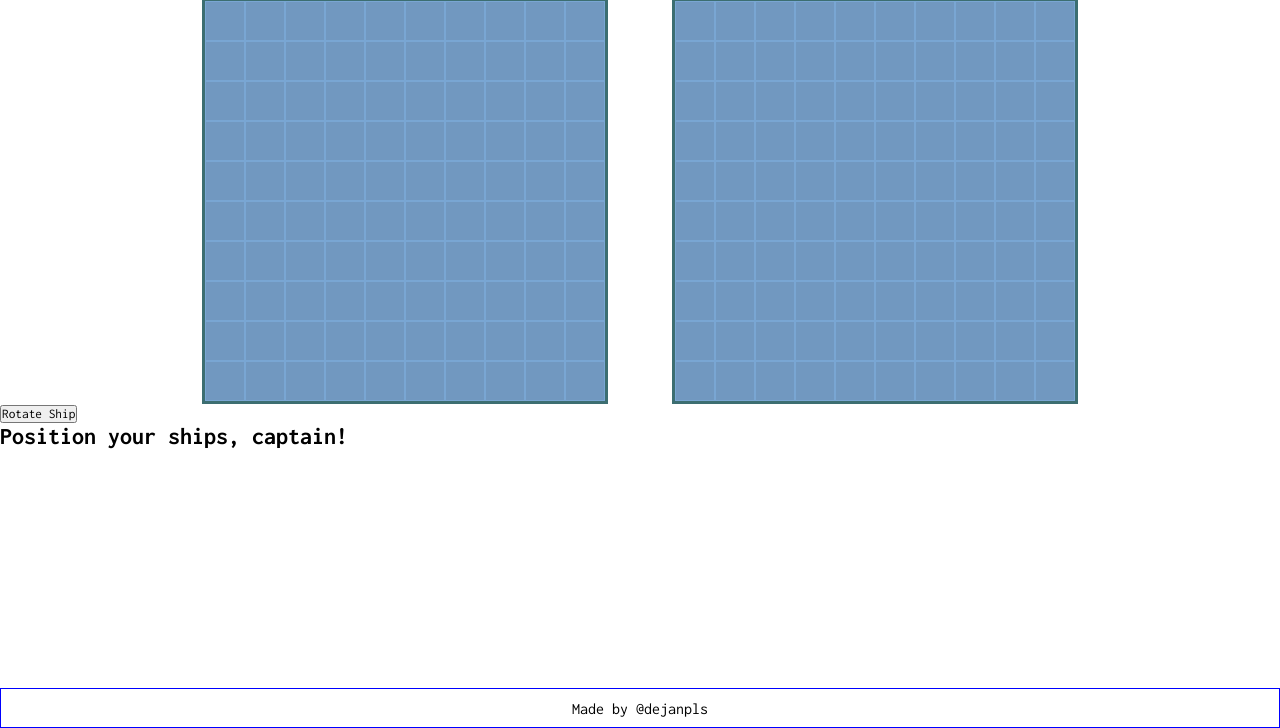
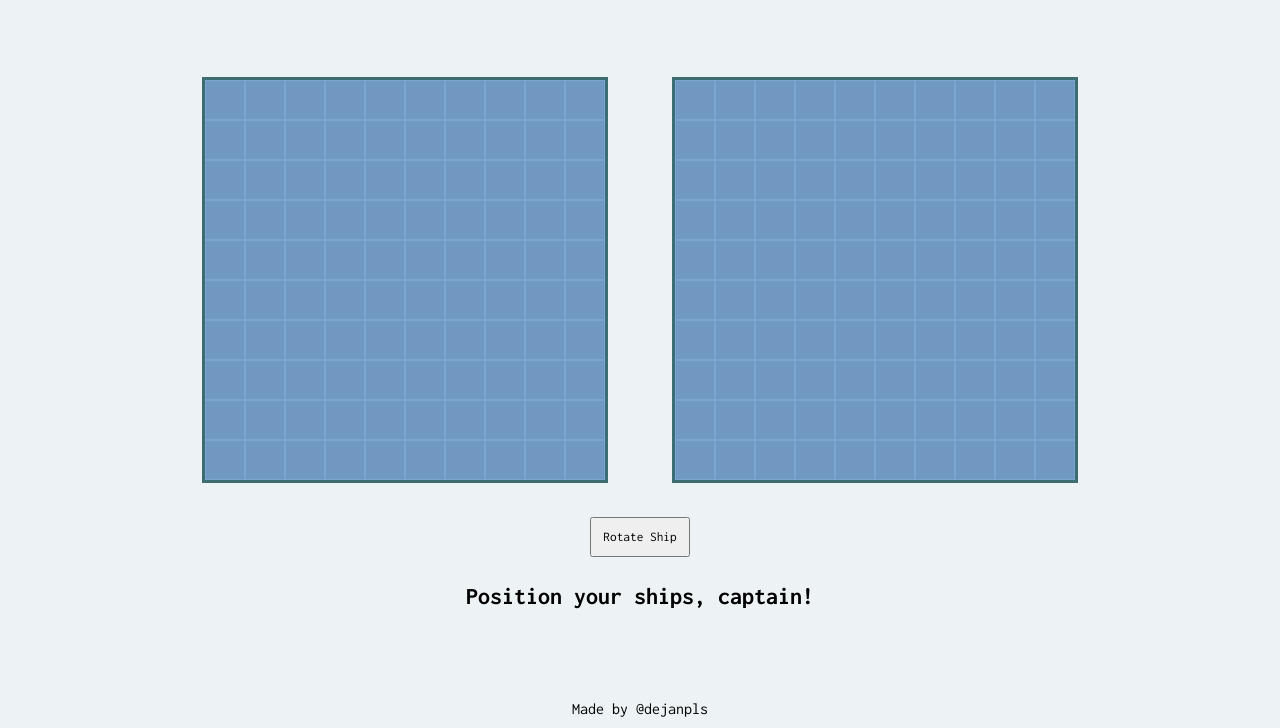
Before and after one commit to dejanpls/battleship, a website built with webpack: page src/template.html in a window 1280 px wide. Shown: the part 72-800 px from the top of the page. Built offline with nearby package versions, Linux system fonts and the light colour scheme.

Commit message:
style: position rotateBtn and remove temporary borders from main-container and footer

```diff
--- a/src/styles/gameboard.css
+++ b/src/styles/gameboard.css
@@ -28,9 +28,9 @@ div[id*='Board'] div > * {
 
 #personBoard.disabled,
 #computerBoard.disabled {
-  opacity: 0.5;
+  opacity: 1;
   pointer-events: none;
-  filter: grayscale(0.5);
+  filter: grayscale(0.2);
 }
 
 .cell.miss,
--- a/src/styles/main.css
+++ b/src/styles/main.css
@@ -12,10 +12,10 @@ div#wrapper {
   display: flex;
   flex-direction: column;
   min-height: 100vh;
+  background-color: #edf2f4;
 }
 
 div#menu-container {
-  border: 1px solid red;
   display: flex;
   justify-content: center;
   height: 70px;
@@ -34,7 +34,25 @@ div#menu #logo {
 }
 
 div#main-container {
+  display: flex;
+  flex-direction: column;
+  align-items: center;
+  justify-content: center;
+  gap: 50px;
   flex: 1;
+}
+
+div#controls {
+  position: relative;
+}
+
+#rotateBtn {
+  position: fixed;
+  width: 100px;
+  height: 40px;
+  cursor: pointer;
+  left: 50%;
+  transform: translate(-50%, -40%);
 }
 
 footer {
@@ -42,7 +60,6 @@ footer {
   justify-content: center;
   align-items: center;
   height: 40px;
-  border: 1px solid blue;
 }
 
 footer p#footer-text > a {
```
